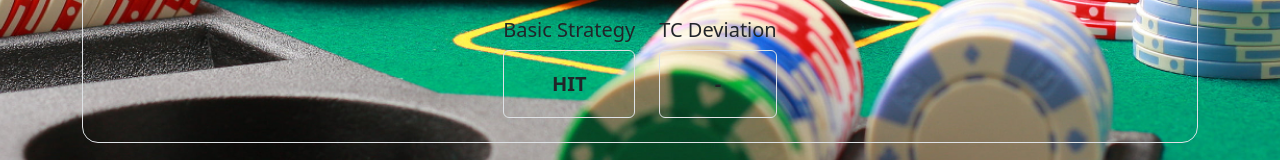
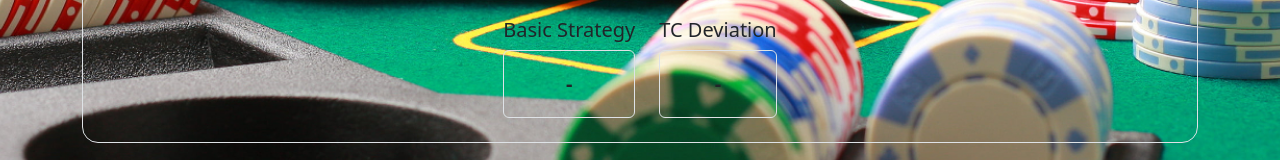
Before and after one commit to CordobaFacundo/CounterBJ-React, a React (Vite) app: page / in a window 1280 px wide. Shown: the part 522-682 px from the top of the page. Built offline with nearby package versions, Linux system fonts and the light colour scheme; the HTML template or start-up script is replaced by a standard one.

Commit message:
calculate hand + basic strategy

```diff
--- a/src/App.jsx
+++ b/src/App.jsx
@@ -173,7 +173,10 @@ function App() {
               </button>
             </div>
           </div>
-          <StrategyRecommendation />
+          <StrategyRecommendation
+            dealerCards={dealerCards}
+            playerCards={playerCards}
+          />
         </div>
       </div>
     </div>
--- a/src/components/StrategyRecommendation.jsx
+++ b/src/components/StrategyRecommendation.jsx
@@ -1,4 +1,12 @@
-export const StrategyRecommendation = () => {
+import { ACTIONS_LABELS } from '../data/actions'
+import { getBasicStrategy } from '../utils/getBasicStrategy'
+
+export const StrategyRecommendation = ({ dealerCards, playerCards }) => {
+  const canShowStrategy = dealerCards.length > 0 && playerCards.length > 1
+  const recommendation = canShowStrategy
+    ? getBasicStrategy(playerCards, dealerCards[0])
+    : null
+
   return (
     <div className="d-flex justify-content-center gap-4 mt-4">
 
@@ -7,7 +15,7 @@ export const StrategyRecommendation = () => {
 
         <div className="strategy-result-box border rounded">
           <span className="fs-5 fw-bold">
-            HIT
+            {recommendation ? ACTIONS_LABELS[recommendation.action] : '-'}
           </span>
         </div>
       </div>
--- a/src/data/actions.js
+++ b/src/data/actions.js
@@ -8,6 +8,8 @@ export const ACTIONS = {
   SPLIT: 'SPLIT',
   NO_SPLIT: 'NO_SPLIT',
   SURRENDER: 'SURRENDER',
+  BUST: 'BUST',
+  BLACKJACK: 'BLACKJACK',
 };
 
 export const ACTIONS_LABELS = {
@@ -18,5 +20,7 @@ export const ACTIONS_LABELS = {
   DOUBLE_OR_STAND: 'Double / Stand',
   SPLIT: 'Split',
   NO_SPLIT: 'No Split',
-  SURRENDER: 'Surrender'
+  SURRENDER: 'Surrender',
+  BUST: 'Bust',
+  BLACKJACK: 'Blackjack'
 };
--- /dev/null
+++ b/src/utils/calculateHand.js
@@ -0,0 +1,37 @@
+const FACE_CARDS = new Set(['J', 'Q', 'K'])
+
+const normalizeCard = (card) => {
+  if (card === 'A') {
+    return 'A'
+  }
+
+  if (FACE_CARDS.has(card)) {
+    return 10
+  }
+
+  return Number(card)
+}
+
+export const calculateHand = (cards) => {
+  const normalizedCards = cards.map(normalizeCard)
+  const aces = normalizedCards.filter((card) => card === 'A').length
+  const nonAceTotal = normalizedCards.reduce((total, card) => {
+    return card === 'A' ? total : total + card
+  }, 0)
+
+  let total = nonAceTotal + aces * 11
+  let softAces = aces
+
+  while (total > 21 && softAces > 0) {
+    total -= 10
+    softAces -= 1
+  }
+
+  return {
+    total,
+    isSoft: softAces > 0,
+    isPair: normalizedCards.length === 2 && normalizedCards[0] === normalizedCards[1],
+    isBust: total > 21,
+    isBlackjack: normalizedCards.length === 2 && total === 21,
+  }
+}
--- /dev/null
+++ b/src/utils/getBasicStrategy.js
@@ -0,0 +1,107 @@
+import { ACTIONS } from '../data/actions'
+import { hardStrategy, pairStrategy, softStrategy } from '../data/basicStrategy'
+import { surrenderStrategy } from '../data/surrenderStrategy'
+import { calculateHand } from './calculateHand'
+
+const FACE_CARDS = new Set(['J', 'Q', 'K'])
+
+const normalizeCard = (card) => {
+  if (card === 'A') {
+    return 'A'
+  }
+
+  if (FACE_CARDS.has(card)) {
+    return 10
+  }
+
+  return Number(card)
+}
+
+const getPairKey = (cards) => {
+  const cardValue = normalizeCard(cards[0])
+
+  if (cardValue === 'A') {
+    return 'AA'
+  }
+
+  if (cardValue === 10) {
+    return 'TT'
+  }
+
+  return `${cardValue}${cardValue}`
+}
+
+const getSoftKey = (total) => {
+  return `A${total - 11}`
+}
+
+const getHardAction = (total, dealerCard) => {
+  if (hardStrategy[total]?.[dealerCard]) {
+    return hardStrategy[total][dealerCard]
+  }
+
+  if (total <= 8) {
+    return ACTIONS.HIT
+  }
+
+  return ACTIONS.STAND
+}
+
+export const getBasicStrategy = (playerCards, dealerCard) => {
+  const dealerValue = normalizeCard(Array.isArray(dealerCard) ? dealerCard[0] : dealerCard)
+  const hand = calculateHand(playerCards)
+
+  if (hand.isBust) {
+    return {
+      action: ACTIONS.BUST,
+      handType: 'bust',
+      total: hand.total,
+    }
+  }
+
+  if (hand.isBlackjack) {
+    return {
+      action: ACTIONS.BLACKJACK,
+      handType: 'blackjack',
+      total: hand.total,
+    }
+  }
+
+  if (!hand.isSoft && !hand.isPair) {
+    const surrenderAction = surrenderStrategy[hand.total]?.[dealerValue]
+
+    if (surrenderAction) {
+      return {
+        action: surrenderAction,
+        handType: 'hard',
+        total: hand.total,
+      }
+    }
+  }
+
+  if (hand.isPair) {
+    const pairKey = getPairKey(playerCards)
+
+    return {
+      action: pairStrategy[pairKey]?.[dealerValue] ?? getHardAction(hand.total, dealerValue),
+      handType: 'pair',
+      total: hand.total,
+    }
+  }
+
+  if (hand.isSoft) {
+    const softKey = getSoftKey(hand.total)
+
+    return {
+      action: softStrategy[softKey]?.[dealerValue] ?? ACTIONS.STAND,
+      handType: 'soft',
+      total: hand.total,
+    }
+  }
+
+  return {
+    action: getHardAction(hand.total, dealerValue),
+    handType: 'hard',
+    total: hand.total,
+  }
+}
```
